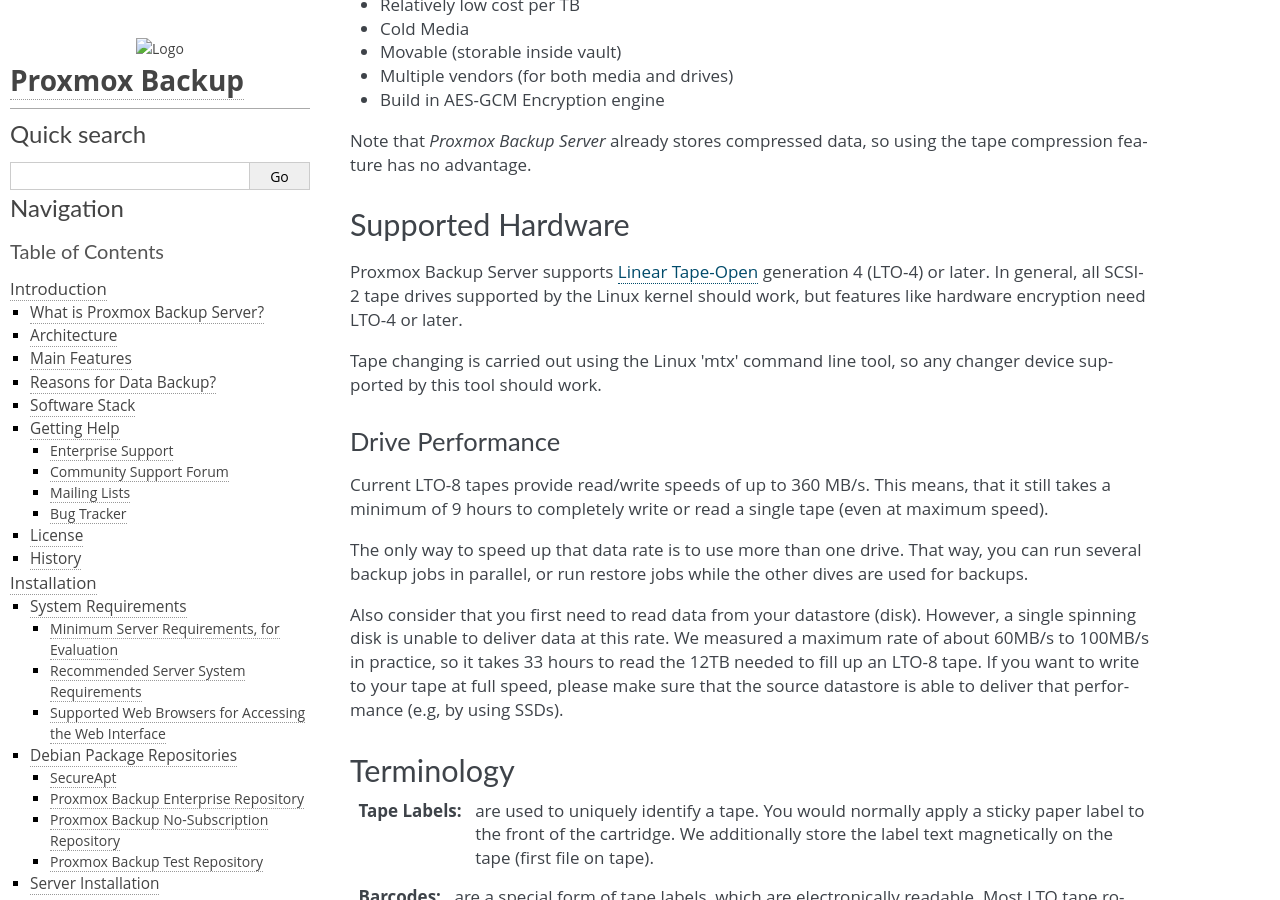
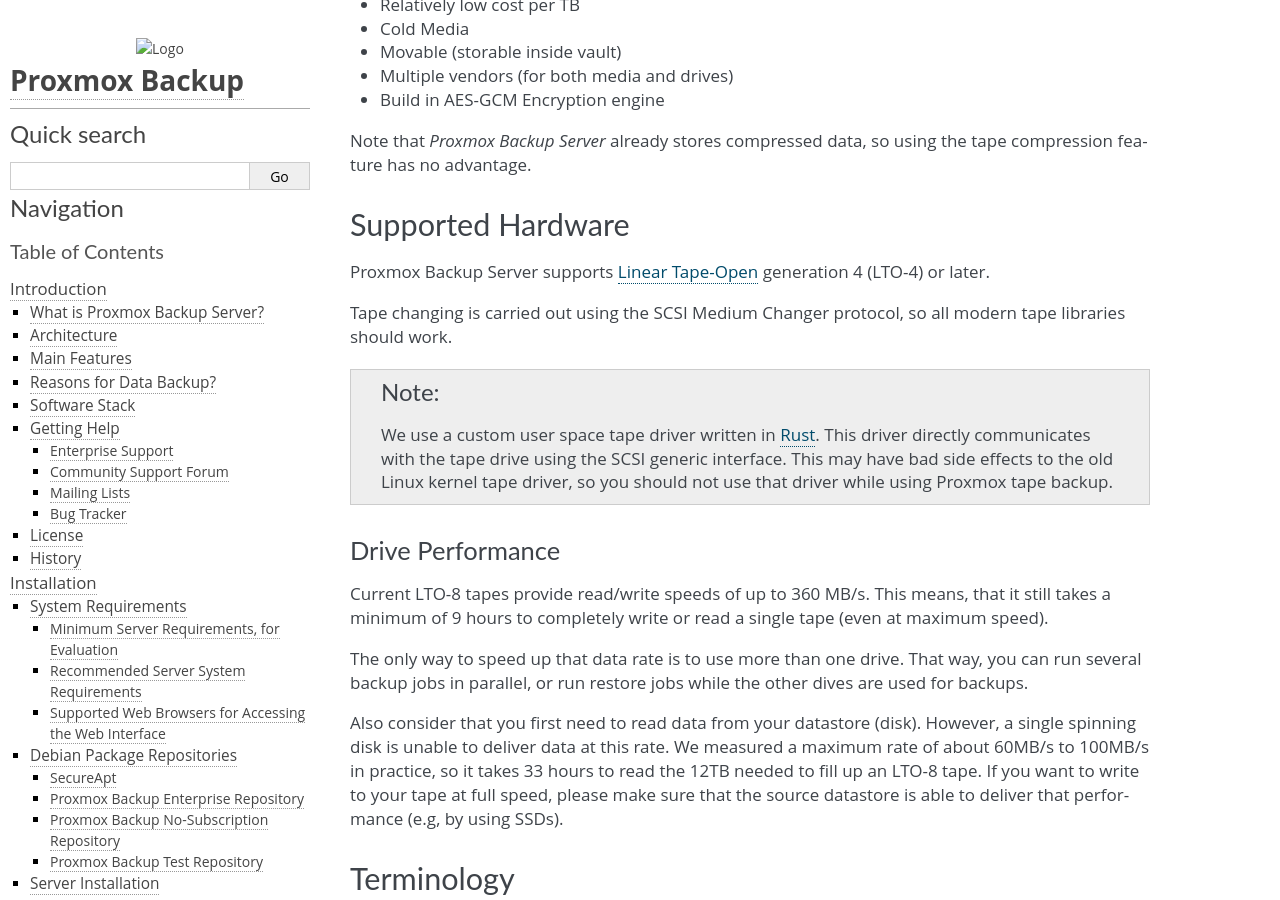
Before and after one commit to proxmox/proxmox-backup, a Sphinx documentation site: the page built from docs/tape-backup.rst, in a window 1280 px wide and 900 px high, scrolled down 1057 px. Built offline with Sphinx 7.4.7, drawn with Linux system fonts in a browser that asks for light colours; some of the changed text lies outside the part shown.

Commit message:
docs: Mention our new user space tape driver, adopt device path names

```diff
--- a/docs/tape-backup.rst
+++ b/docs/tape-backup.rst
@@ -69,12 +69,16 @@
 ------------------
 
 Proxmox Backup Server supports `Linear Tape-Open`_ generation 4 (LTO-4)
-or later. In general, all SCSI-2 tape drives supported by the Linux
-kernel should work, but features like hardware encryption need LTO-4
 or later.
 
-Tape changing is carried out using the Linux 'mtx' command line
-tool, so any changer device supported by this tool should work.
+Tape changing is carried out using the SCSI Medium Changer protocol,
+so all modern tape libraries should work.
+
+.. Note:: We use a custom user space tape driver written in Rust_. This
+   driver directly communicates with the tape drive using the SCSI
+   generic interface. This may have bad side effects to the old Linux
+   kernel tape driver, so you should not use that driver while using
+   Proxmox tape backup.
 
 
 Drive Performance
```
Also changed, not shown: other parts of docs/tape-backup.rst (+5 -5 lines).
